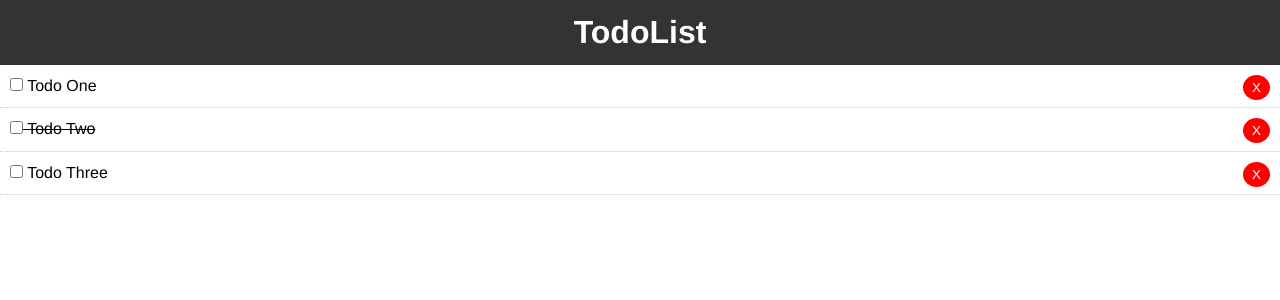
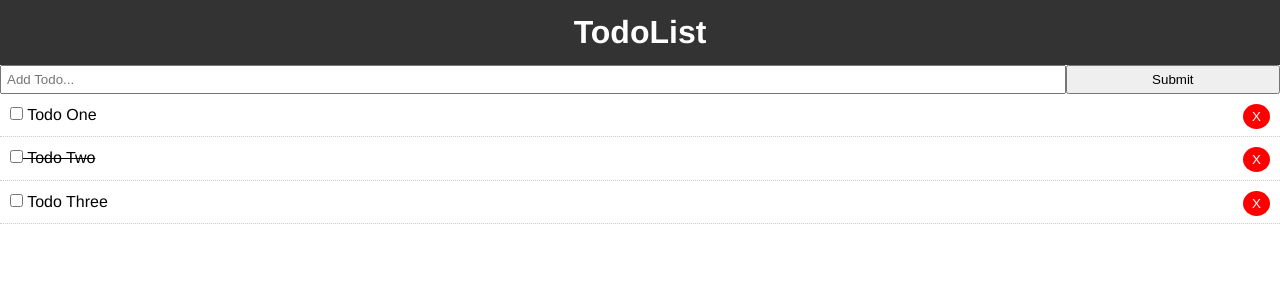
Before and after one commit to Rosenmatt1/VuePractice, a Vue app in the folder vue-to-do-list/: page / in a window 1280 px wide. Shown: the top 300 px of the page. Built offline with nearby package versions, Linux system fonts and the light colour scheme.

Commit message:
Imported the todoItemand put in render

```diff
--- a/vue-to-do-list/src/App.vue
+++ b/vue-to-do-list/src/App.vue
@@ -1,19 +1,22 @@
 <template>
   <div id="app">
     <Header />
+    <AddToDo />
     <Todos v-bind:todos="todos" v-on:del-todo="deleteTodo"/>
   </div>
 </template>
 
 <script>
-import Header from './components/Layout/Header.vue'
-import Todos from './components/Todo.vue'
+import Header from './components/Layout/Header'
+import Todos from './components/Todo'
+import AddToDo from './components/AddToDo'
 
 export default {
   name: 'app',
   components: {
     Todos,
-    Header
+    Header,
+    AddToDo
   },
   data() {
     return {
```
